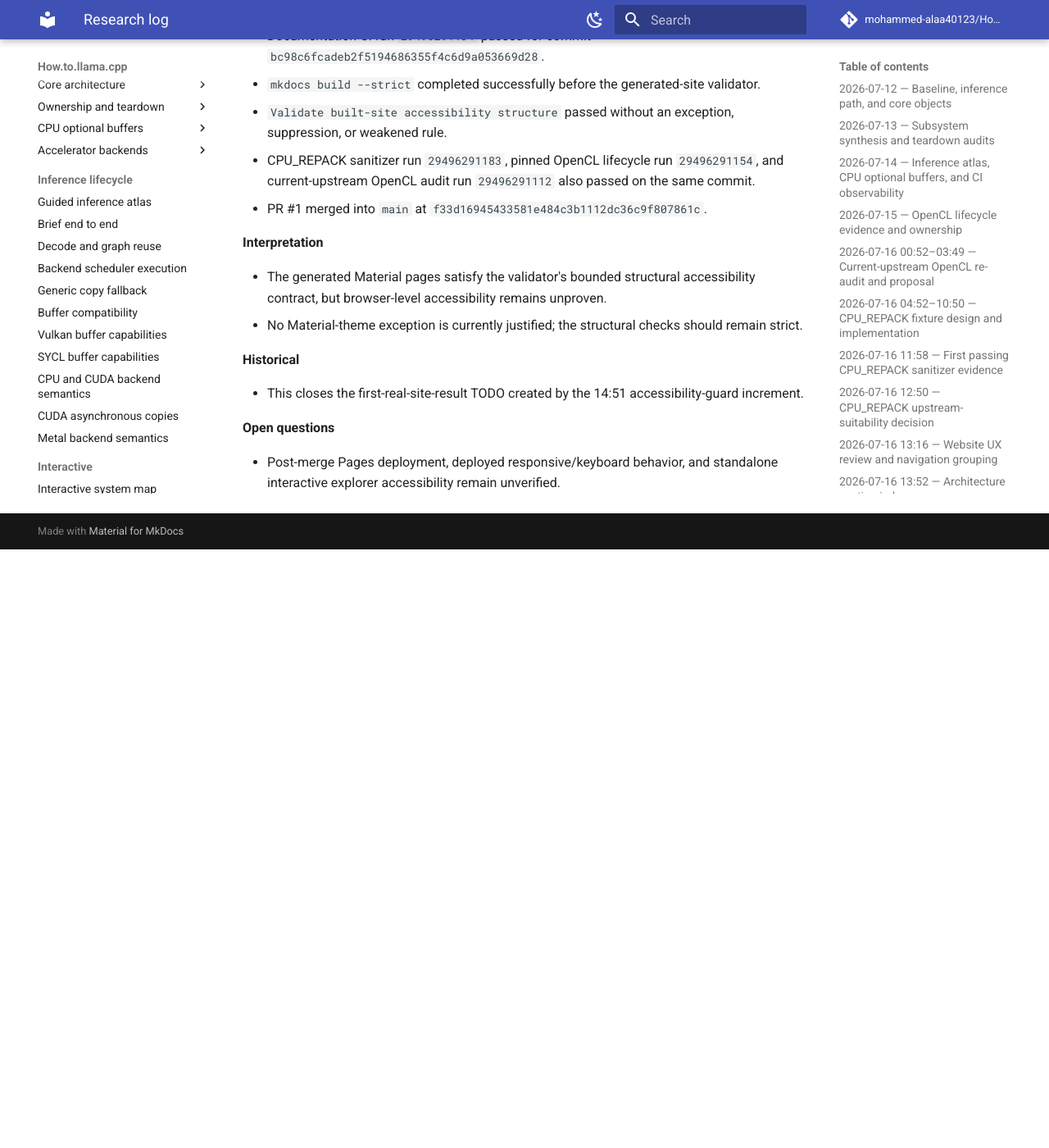
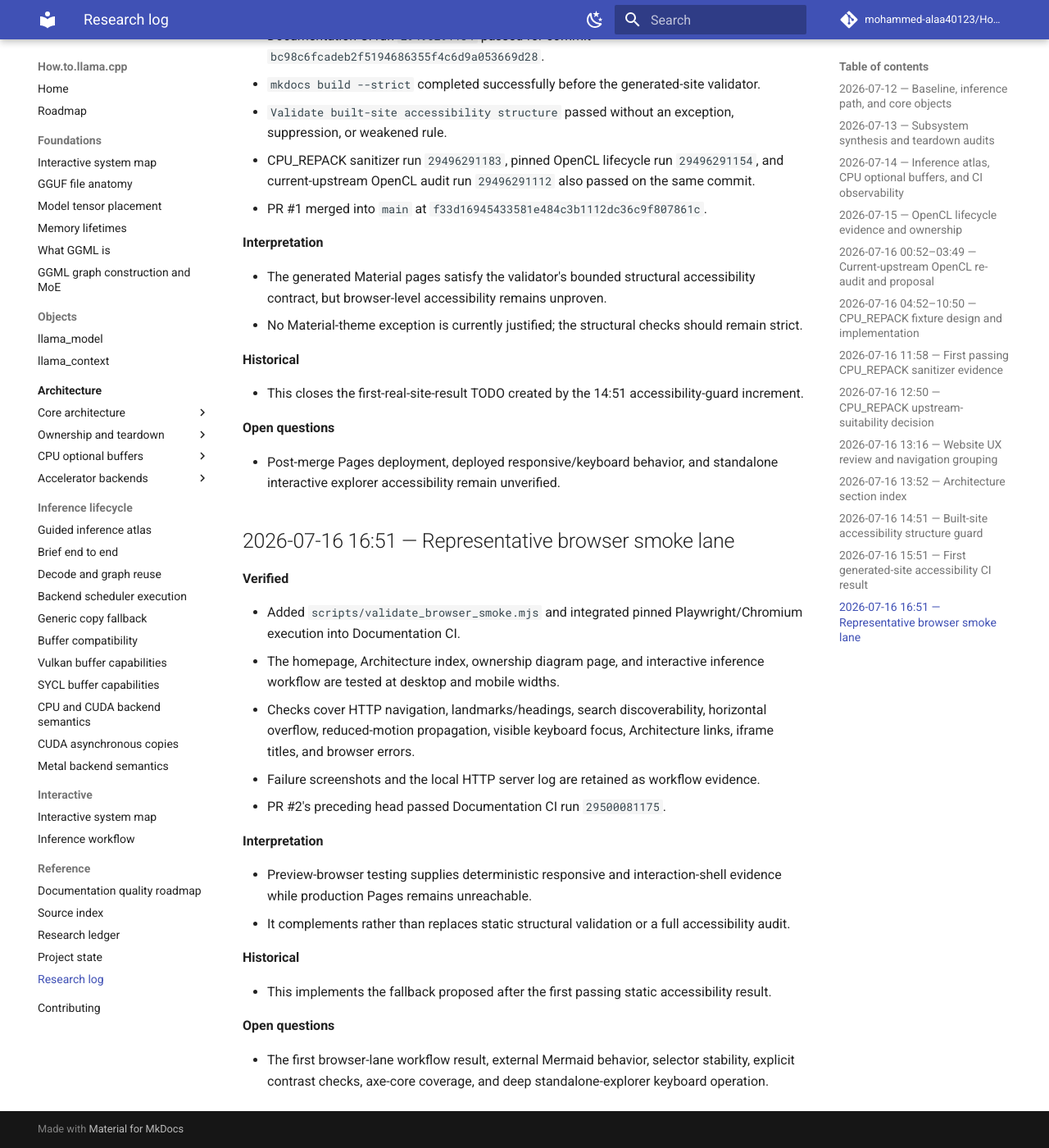
Before and after one commit to mohammed-alaa40123/How.to.llama.cpp, an MkDocs documentation site: the page built from docs/reference/research-log.md, in a window 1280 px wide and 1400 px high, scrolled down 5994 px. Shown: the whole window at 82% size. Built offline with MkDocs 1.6.1 and Material for MkDocs 9.7.7, drawn with Linux system fonts in a browser that asks for light colours; comment, search, counter and statistics services are not loaded; before the commit the page ends 6664 px from its top, so only the background shows below that.

Commit message:
docs: log representative browser smoke lane

```diff
--- a/docs/reference/research-log.md
+++ b/docs/reference/research-log.md
@@ -186,3 +186,26 @@
 **Open questions**
 
 - Post-merge Pages deployment, deployed responsive/keyboard behavior, and standalone interactive explorer accessibility remain unverified.
+
+## 2026-07-16 16:51 — Representative browser smoke lane
+
+**Verified**
+
+- Added `scripts/validate_browser_smoke.mjs` and integrated pinned Playwright/Chromium execution into Documentation CI.
+- The homepage, Architecture index, ownership diagram page, and interactive inference workflow are tested at desktop and mobile widths.
+- Checks cover HTTP navigation, landmarks/headings, search discoverability, horizontal overflow, reduced-motion propagation, visible keyboard focus, Architecture links, iframe titles, and browser errors.
+- Failure screenshots and the local HTTP server log are retained as workflow evidence.
+- PR #2's preceding head passed Documentation CI run `29500081175`.
+
+**Interpretation**
+
+- Preview-browser testing supplies deterministic responsive and interaction-shell evidence while production Pages remains unreachable.
+- It complements rather than replaces static structural validation or a full accessibility audit.
+
+**Historical**
+
+- This implements the fallback proposed after the first passing static accessibility result.
+
+**Open questions**
+
+- The first browser-lane workflow result, external Mermaid behavior, selector stability, explicit contrast checks, axe-core coverage, and deep standalone-explorer keyboard operation.
```
